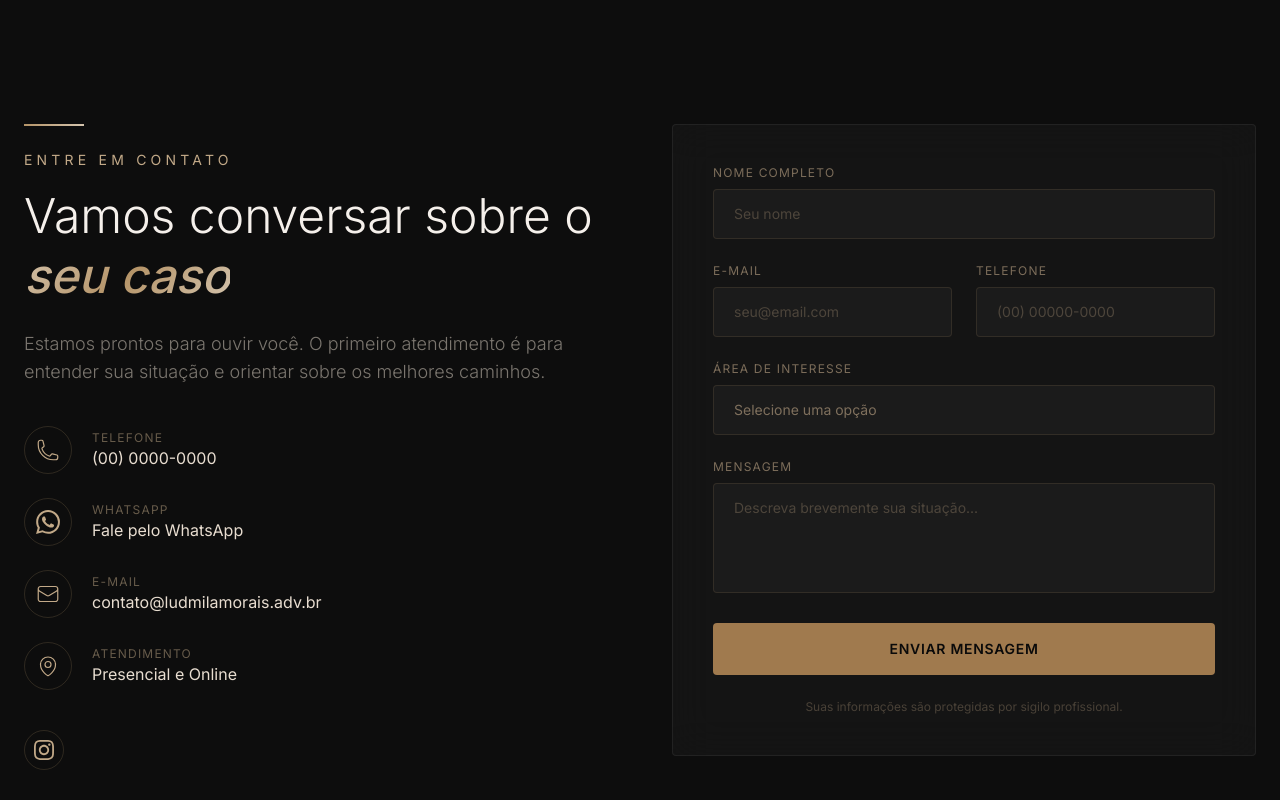
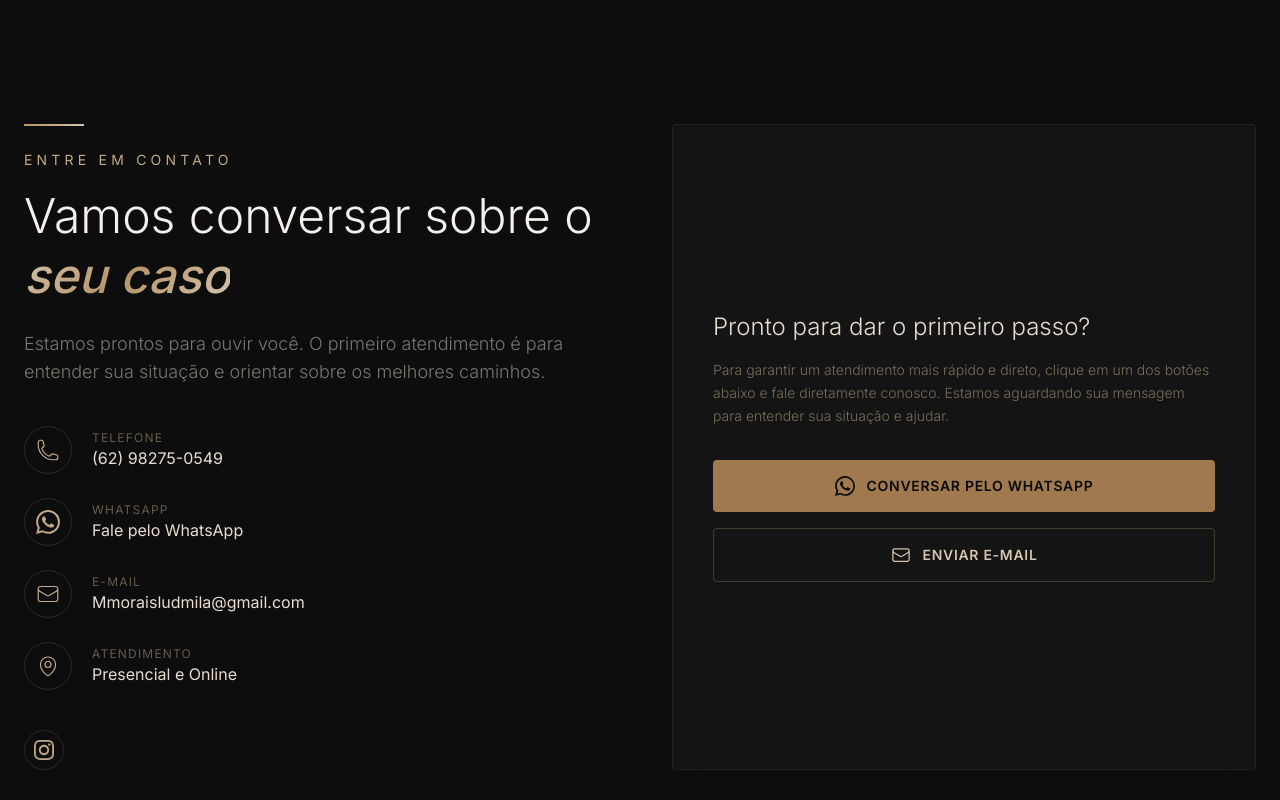
Before and after one commit to seoeliseu/landing-page-ludmila, a Next.js app: page / in a window 1280 px wide. Shown: the part 5180-5980 px from the top of the page. Built offline with nearby package versions, Linux system fonts and the light colour scheme.

Commit message:
Update contact info and replace form with direct CTA

```diff
--- a/src/app/components/CTA.tsx
+++ b/src/app/components/CTA.tsx
@@ -44,7 +44,7 @@
 
         <div className="flex flex-col sm:flex-row gap-4 justify-center">
           <a
-            href="https://wa.me/5500000000000"
+            href="https://wa.me/5562982750549"
             target="_blank"
             rel="noopener noreferrer"
             className="group inline-flex items-center justify-center gap-3 px-10 py-5 bg-beige-600 hover:bg-beige-500 text-dark-900 font-semibold tracking-wider uppercase text-sm rounded-sm transition-all duration-300 hover:shadow-2xl hover:shadow-beige-600/30 hover:-translate-y-1"
--- a/src/app/components/Contact.tsx
+++ b/src/app/components/Contact.tsx
@@ -25,8 +25,8 @@
         </svg>
       ),
       label: "Telefone",
-      value: "(00) 0000-0000",
-      href: "tel:+5500000000000",
+      value: "(62) 98275-0549",
+      href: "tel:+5562982750549",
     },
     {
       icon: (
@@ -36,7 +36,7 @@
       ),
       label: "WhatsApp",
       value: "Fale pelo WhatsApp",
-      href: "https://wa.me/5500000000000",
+      href: "https://wa.me/5562982750549",
     },
     {
       icon: (
@@ -45,8 +45,8 @@
         </svg>
       ),
       label: "E-mail",
-      value: "contato@ludmilamorais.adv.br",
-      href: "mailto:contato@ludmilamorais.adv.br",
+      value: "Mmoraisludmila@gmail.com",
+      href: "mailto:Mmoraisludmila@gmail.com",
     },
     {
       icon: (
@@ -136,7 +136,7 @@
             </div>
           </div>
 
-          {/* Right: Contact Form */}
+          {/* Right: Direct Contact CTA */}
           <div
             className={`transition-all duration-1000 delay-300 ${
               isVisible
@@ -144,71 +144,40 @@
                 : "opacity-0 translate-y-10"
             }`}
           >
-            <form className="glass rounded-sm p-8 lg:p-10 space-y-6">
-              <div>
-                <label className="text-beige-400/60 text-xs tracking-widest uppercase font-[var(--font-inter)] mb-2 block">
-                  Nome completo
-                </label>
-                <input
-                  type="text"
-                  className="w-full bg-white/[0.03] border border-beige-500/15 rounded-sm px-5 py-3.5 text-beige-100 placeholder-beige-400/30 focus:outline-none focus:border-beige-400/40 transition-colors duration-300 font-[var(--font-inter)] text-sm"
-                  placeholder="Seu nome"
-                />
+            <div className="glass rounded-sm p-8 lg:p-10 space-y-8 flex flex-col justify-center h-full">
+              <div className="space-y-4">
+                <h3 className="text-2xl font-light text-beige-200">
+                  Pronto para dar o primeiro passo?
+                </h3>
+                <p className="text-beige-400/60 leading-relaxed font-[var(--font-inter)] font-light text-sm">
+                  Para garantir um atendimento mais rápido e direto, clique em um dos botões abaixo e fale diretamente conosco. Estamos aguardando sua mensagem para entender sua situação e ajudar.
+                </p>
               </div>
-              <div className="grid sm:grid-cols-2 gap-6">
-                <div>
-                  <label className="text-beige-400/60 text-xs tracking-widest uppercase font-[var(--font-inter)] mb-2 block">
-                    E-mail
-                  </label>
-                  <input
-                    type="email"
-                    className="w-full bg-white/[0.03] border border-beige-500/15 rounded-sm px-5 py-3.5 text-beige-100 placeholder-beige-400/30 focus:outline-none focus:border-beige-400/40 transition-colors duration-300 font-[var(--font-inter)] text-sm"
-                    placeholder="seu@email.com"
-                  />
-                </div>
-                <div>
-                  <label className="text-beige-400/60 text-xs tracking-widest uppercase font-[var(--font-inter)] mb-2 block">
-                    Telefone
-                  </label>
-                  <input
-                    type="tel"
-                    className="w-full bg-white/[0.03] border border-beige-500/15 rounded-sm px-5 py-3.5 text-beige-100 placeholder-beige-400/30 focus:outline-none focus:border-beige-400/40 transition-colors duration-300 font-[var(--font-inter)] text-sm"
-                    placeholder="(00) 00000-0000"
-                  />
-                </div>
+
+              <div className="space-y-4">
+                <a
+                  href="https://wa.me/5562982750549"
+                  target="_blank"
+                  rel="noopener noreferrer"
+                  className="flex items-center justify-center gap-3 w-full px-8 py-4 bg-beige-600 hover:bg-beige-500 text-dark-900 font-semibold tracking-wider uppercase text-sm rounded-sm transition-all duration-300 hover:shadow-lg hover:shadow-beige-600/20"
+                >
+                  <svg className="w-5 h-5 flex-shrink-0" fill="currentColor" viewBox="0 0 24 24">
+                    <path d="M17.472 14.382c-.297-.149-1.758-.867-2.03-.967-.273-.099-.471-.148-.67.15-.197.297-.767.966-.94 1.164-.173.199-.347.223-.644.075-.297-.15-1.255-.463-2.39-1.475-.883-.788-1.48-1.761-1.653-2.059-.173-.297-.018-.458.13-.606.134-.133.298-.347.446-.52.149-.174.198-.298.298-.497.099-.198.05-.371-.025-.52-.075-.149-.669-1.612-.916-2.207-.242-.579-.487-.5-.669-.51-.173-.008-.371-.01-.57-.01-.198 0-.52.074-.792.372-.272.297-1.04 1.016-1.04 2.479 0 1.462 1.065 2.875 1.213 3.074.149.198 2.096 3.2 5.077 4.487.709.306 1.262.489 1.694.625.712.227 1.36.195 1.871.118.571-.085 1.758-.719 2.006-1.413.248-.694.248-1.289.173-1.413-.074-.124-.272-.198-.57-.347m-5.421 7.403h-.004a9.87 9.87 0 01-5.031-1.378l-.361-.214-3.741.982.998-3.648-.235-.374a9.86 9.86 0 01-1.51-5.26c.001-5.45 4.436-9.884 9.888-9.884 2.64 0 5.122 1.03 6.988 2.898a9.825 9.825 0 012.893 6.994c-.003 5.45-4.437 9.884-9.885 9.884m8.413-18.297A11.815 11.815 0 0012.05 0C5.495 0 .16 5.335.157 11.892c0 2.096.547 4.142 1.588 5.945L.057 24l6.305-1.654a11.882 11.882 0 005.683 1.448h.005c6.554 0 11.89-5.335 11.893-11.893a11.821 11.821 0 00-3.48-8.413z" />
+                  </svg>
+                  Conversar pelo WhatsApp
+                </a>
+
+                <a
+                  href="mailto:Mmoraisludmila@gmail.com"
+                  className="flex items-center justify-center gap-3 w-full px-8 py-4 border border-beige-500/30 hover:border-beige-500 hover:bg-beige-500/5 text-beige-300 font-semibold tracking-wider uppercase text-sm rounded-sm transition-all duration-300"
+                >
+                  <svg className="w-5 h-5 flex-shrink-0" fill="none" viewBox="0 0 24 24" stroke="currentColor" strokeWidth={1.5}>
+                    <path strokeLinecap="round" strokeLinejoin="round" d="M21.75 6.75v10.5a2.25 2.25 0 0 1-2.25 2.25h-15a2.25 2.25 0 0 1-2.25-2.25V6.75m19.5 0A2.25 2.25 0 0 0 19.5 4.5h-15a2.25 2.25 0 0 0-2.25 2.25m19.5 0v.243a2.25 2.25 0 0 1-1.07 1.916l-7.5 4.615a2.25 2.25 0 0 1-2.36 0L3.32 8.91a2.25 2.25 0 0 1-1.07-1.916V6.75" />
+                  </svg>
+                  Enviar E-mail
+                </a>
               </div>
-              <div>
-                <label className="text-beige-400/60 text-xs tracking-widest uppercase font-[var(--font-inter)] mb-2 block">
-                  Área de interesse
-                </label>
-                <select className="w-full bg-white/[0.03] border border-beige-500/15 rounded-sm px-5 py-3.5 text-beige-400/60 focus:outline-none focus:border-beige-400/40 transition-colors duration-300 font-[var(--font-inter)] text-sm appearance-none">
-                  <option value="">Selecione uma opção</option>
-                  <option value="familia">Direito de Família</option>
-                  <option value="previdenciario">Previdenciário</option>
-                  <option value="civil">Direito Civil</option>
-                  <option value="outro">Outro</option>
-                </select>
-              </div>
-              <div>
-                <label className="text-beige-400/60 text-xs tracking-widest uppercase font-[var(--font-inter)] mb-2 block">
-                  Mensagem
-                </label>
-                <textarea
-                  rows={4}
-                  className="w-full bg-white/[0.03] border border-beige-500/15 rounded-sm px-5 py-3.5 text-beige-100 placeholder-beige-400/30 focus:outline-none focus:border-beige-400/40 transition-colors duration-300 font-[var(--font-inter)] text-sm resize-none"
-                  placeholder="Descreva brevemente sua situação..."
-                />
-              </div>
-              <button
-                type="submit"
-                className="w-full px-8 py-4 bg-beige-600 hover:bg-beige-500 text-dark-900 font-semibold tracking-wider uppercase text-sm rounded-sm transition-all duration-300 hover:shadow-lg hover:shadow-beige-600/20"
-              >
-                Enviar Mensagem
-              </button>
-              <p className="text-beige-400/30 text-xs text-center font-[var(--font-inter)]">
-                Suas informações são protegidas por sigilo profissional.
-              </p>
-            </form>
+            </div>
           </div>
         </div>
       </div>
--- a/src/app/components/Footer.tsx
+++ b/src/app/components/Footer.tsx
@@ -53,7 +53,7 @@
               Informações
             </h4>
             <div className="space-y-3 text-beige-400/40 text-sm font-[var(--font-inter)]">
-              <p>OAB/XX 000.000</p>
+              <p>OAB/GO 76.030</p>
               <p>Atendimento presencial e online</p>
               <p>Seg - Sex: 9h às 18h</p>
             </div>
@@ -91,7 +91,7 @@
 
       {/* WhatsApp Floating Button */}
       <a
-        href="https://wa.me/5500000000000"
+        href="https://wa.me/5562982750549"
         target="_blank"
         rel="noopener noreferrer"
         className="fixed bottom-6 right-6 z-50 w-14 h-14 bg-green-600 hover:bg-green-500 rounded-full flex items-center justify-center shadow-2xl shadow-green-600/30 transition-all duration-300 hover:scale-110 hover:-translate-y-1"
```
